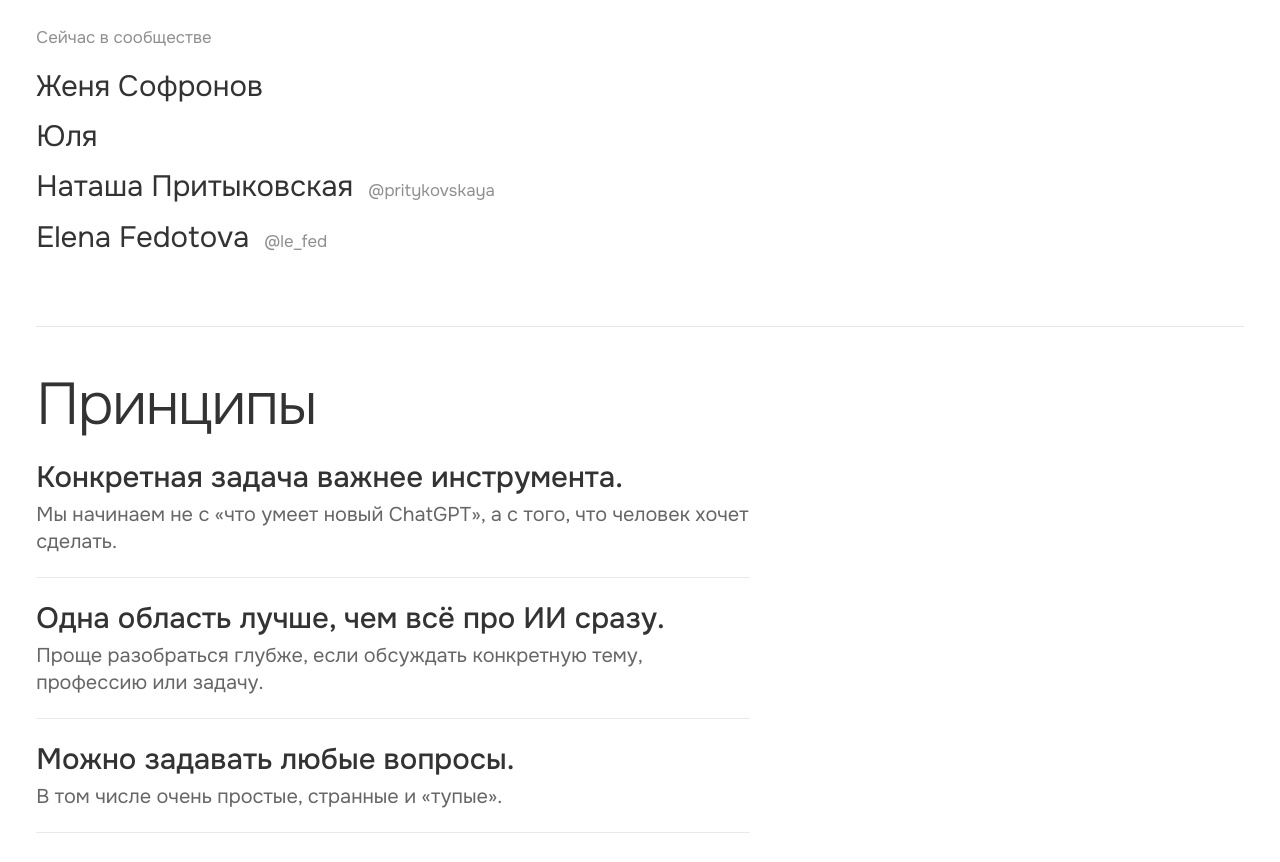
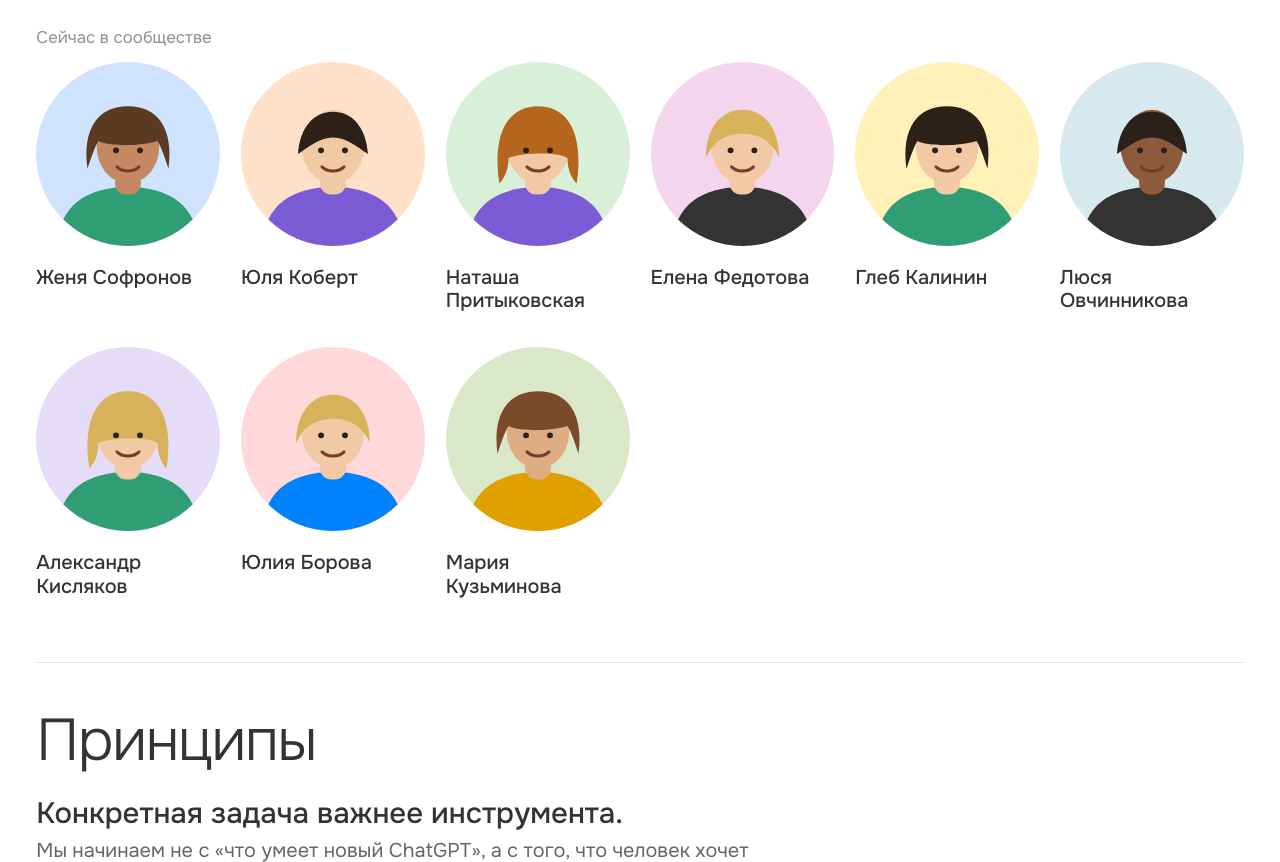
Before and after one commit to zeniasofronov/untilASI, a plain HTML site: page index.html in a window 1280 px wide. Shown: the part 1454-2316 px from the top of the page. Drawn offline with Linux system fonts and the light colour scheme.

Commit message:
People section: grid with avatars and names
Co-Authored-By: Claude Sonnet 5.5 <noreply@anthropic.com>

```diff
--- a/index.html
+++ b/index.html
@@ -100,9 +100,13 @@
   .items li:first-child { border-top: 0; padding-top: 0; }
   .items b { display: block; font-weight: 500; font-size: clamp(1.1rem, 3.4vw, 1.4rem); margin-bottom: 0.2rem; }
   .items span { display: block; font-size: 0.95rem; color: rgba(var(--text), .75); }
-  .people li { font-size: clamp(1.1rem, 3.4vw, 1.4rem); padding: 0.25rem 0; }
-  .people small { font-size: 0.8rem; color: rgba(var(--text), .55); margin-left: 0.4em; }
   section .label { margin: 1.4rem 0 0.6rem; font-size: 0.8rem; color: rgba(var(--text), .55); }
+
+  .people { display: grid; grid-template-columns: repeat(auto-fill, minmax(7.5rem, 1fr)); gap: 1.6rem 1rem; max-width: none; }
+  .people li { padding: 0; font-size: 1rem; }
+  .people img { width: 100%; aspect-ratio: 1; border-radius: 50%; margin-bottom: 0.6rem; }
+  .people b { display: block; font-weight: 500; font-size: 0.95rem; line-height: 1.2; }
+  .people span { display: block; font-size: 0.8rem; color: rgba(var(--text), .6); }
 </style>
 </head>
 <body>
@@ -136,10 +140,15 @@
     <p>Мы не хотим строить сообщество вокруг одного эксперта. У каждого из нас есть свой опыт, свои задачи и свои способы использования ИИ — и именно из этого складывается общее знание.</p>
     <p class="label">Сейчас в сообществе</p>
     <ul class="people">
-      <li>Женя Софронов</li>
-      <li>Юля</li>
-      <li>Наташа Притыковская <small>@pritykovskaya</small></li>
-      <li>Elena Fedotova <small>@le_fed</small></li>
+      <li><img src="avatars/01.svg" alt="" loading="lazy"><b>Женя Софронов</b></li>
+      <li><img src="avatars/02.svg" alt="" loading="lazy"><b>Юля Коберт</b></li>
+      <li><img src="avatars/03.svg" alt="" loading="lazy"><b>Наташа Притыковская</b></li>
+      <li><img src="avatars/04.svg" alt="" loading="lazy"><b>Елена Федотова</b></li>
+      <li><img src="avatars/05.svg" alt="" loading="lazy"><b>Глеб Калинин</b></li>
+      <li><img src="avatars/06.svg" alt="" loading="lazy"><b>Люся Овчинникова</b></li>
+      <li><img src="avatars/07.svg" alt="" loading="lazy"><b>Александр Кисляков</b></li>
+      <li><img src="avatars/08.svg" alt="" loading="lazy"><b>Юлия Борова</b></li>
+      <li><img src="avatars/09.svg" alt="" loading="lazy"><b>Мария Кузьминова</b></li>
     </ul>
   </section>
 
```
Also changed, not shown: avatars/01.svg (added), avatars/02.svg (added), avatars/03.svg (added), avatars/04.svg (added), avatars/05.svg (added), avatars/06.svg (added), avatars/07.svg (added), avatars/08.svg (added), avatars/09.svg (added).
